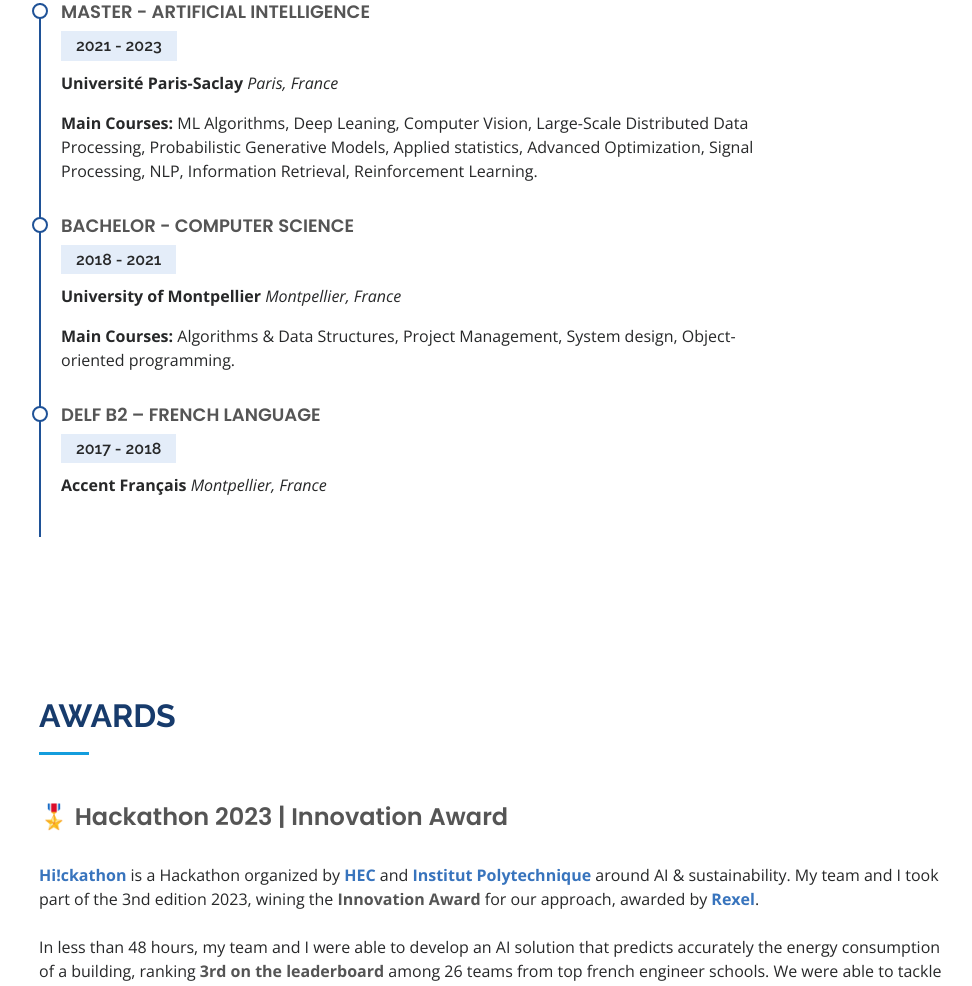
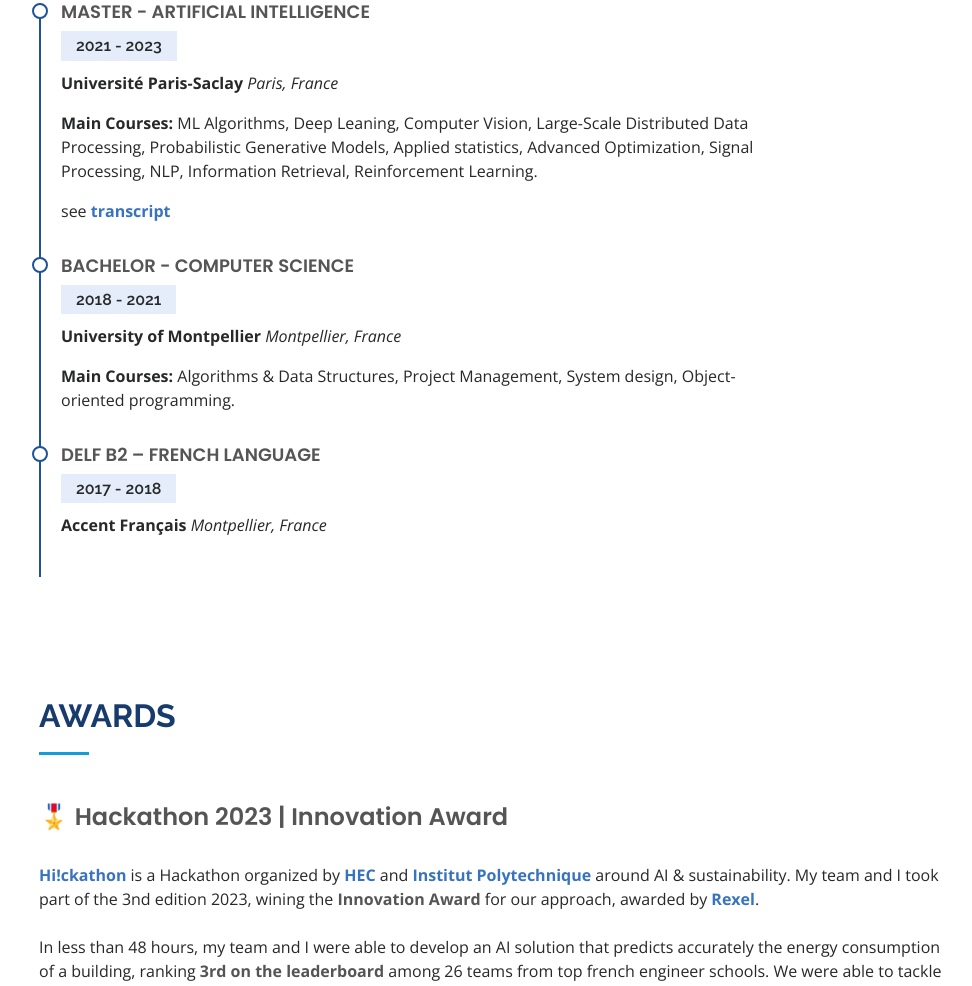
Before and after one commit to MarwanMashra/MarwanMashra.github.io, a plain HTML site: page index.html in a window 1280 px wide. Shown: the part 1751-2737 px from the top of the page, without its empty margins (297-1269 px from the left). Drawn offline with nearby package versions, Linux system fonts and the light colour scheme.

Commit message:
update work exp

```diff
--- a/index.html
+++ b/index.html
@@ -180,6 +180,7 @@ CV -->
               <p><b>Main Courses: </b>ML Algorithms, Deep Leaning, Computer Vision, Large-Scale Distributed Data Processing,
                 Probabilistic Generative Models, Applied statistics, Advanced Optimization, Signal Processing, NLP,
                 Information Retrieval, Reinforcement Learning. </p>
+              <p>see <strong><a target="_blank" href="https://www.mashra.fr/documents/transcript_mashra.pdf">transcript</a></strong> </p>
             </div>
             <div class="resume-item">
               <h4>Bachelor - Computer Science </h4>
```
Also changed, not shown: 3 other files.
